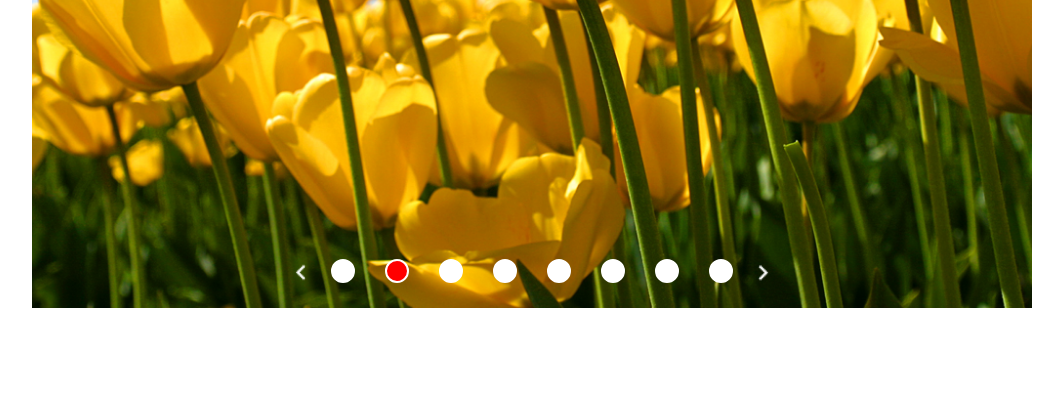
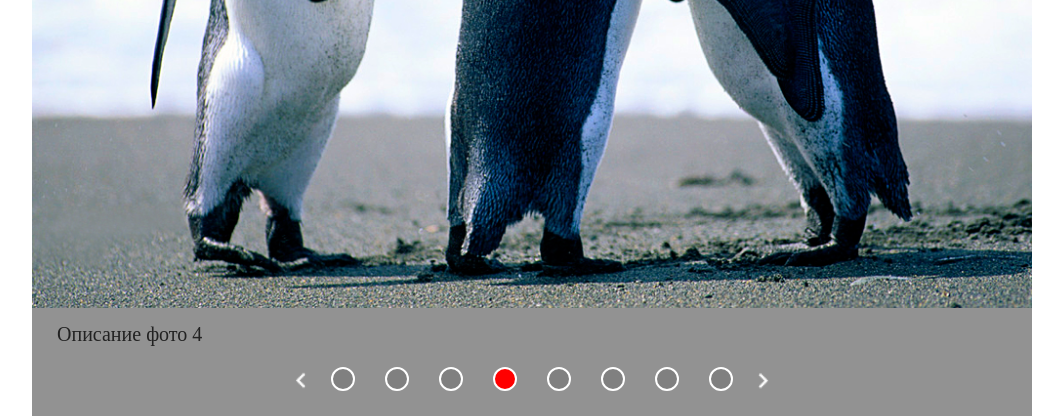
Before and after one commit to vit134/vit-gallery, a website: page app/index.html in a window 1280 px wide. Shown: the part 442-858 px from the top of the page, without its empty margins (108-1171 px from the left). Before the commit the page ends 800 px from the top, so only its background shows below. Drawn offline with Linux system fonts and the light colour scheme; files that its build step writes are made by us from their sources; files whose address does not match are found by name.

Commit message:
v2.5/ w change description position

```diff
--- a/app/index.html
+++ b/app/index.html
@@ -10,51 +10,51 @@
 <body>
     <div class="wrapper">
         <div class="gallery">
-            <div class="gallery__img-block current">
+            <div class="gallery__img-block ">
                 <span class="">
-                    очень толстая фотка
+                    Описание фото 1
                 </span>
                 <img src="http://elitefon.ru/images/201503/elitefon.ru_38824.jpg" class="">
             </div>
             <div class="gallery__img-block">
                 <span class="">
-                    Описание фото 1
+                    Описание фото 2
                 </span>
                 <img src="app/images/Tulips.jpg" class="">
             </div>
             <div class="gallery__img-block ">
                 <span class="">
-                    Описание фото 2
+                    Описание фото 3
                 </span>
                 <img src="http://placekitten.com/360/200" class="">
             </div>
-            <div class="gallery__img-block ">
+            <div class="gallery__img-block current">
                 <span class="">
-                    Описание фото 3
+                    Описание фото 4
                 </span>
                 <img src="app/images/Penguins.jpg" class="">
             </div>
             <div class="gallery__img-block">
                 <span class="">
-                    Описание фото 4
+                    Описание фото 5
                 </span>
                 <img src="app/images/Lighthouse.jpg" class="">
             </div>
             <div class="gallery__img-block">
                 <span class="">
-                    Описание фото 5
+                    Описание фото 6
                 </span>
                 <img src="app/images/Koala.jpg" class="">
             </div>
             <div class="gallery__img-block">
                 <span class="">
-                    Описание фото 6
+                    Описание фото 7
                 </span>
                 <img src="app/images/Jellyfish.jpg" class="">
             </div>
             <div class="gallery__img-block">
                 <span class="">
-                    Описание фото 7
+                    Описание фото 8
                 </span>
                 <img src="http://placekitten.com/760/400" class="">
             </div>
--- a/app/scripts/repo/gallery.js
+++ b/app/scripts/repo/gallery.js
@@ -2,7 +2,7 @@
 /* eslint eqeqeq: 0 */
 
 
-/* v2.4/w */
+/* v2.5/w */
 
 
 (function($){
@@ -20,7 +20,7 @@
             controlsClass: 'gallery__controls',
             animateSpeed: 1000,
             imgPadding: 15,
-            autoplay: true,
+            autoplay: false,
             autoplayDelay: 3000,
 
         }, options);
@@ -28,12 +28,14 @@
 
         //Default variables
         var $this = $(this) // .gallery
+          , $galleryBlock
           , $imgBlock = $this.find('.'+ settings.imgBlockClass) // .gallery__img-block
           , $controlsBlock = $this.find('.'+ settings.controlsClass) // .gallery__controls
           , $prevButton // .gallery .prev
           , $nextButton // .gallery .next
           , $controlsItem // .gallery__controls__item
           , $galleryInner // .gallery__inner
+          , $descriptionBlock
           , galleryInnerPosition // css left of gallery inner
           , $currentBlock // .gallery__img-block.current
           , currentBlockIndex // index of current block
@@ -41,8 +43,10 @@
 
 
         //Classess
-        var _galleryInnerClass = 'gallery__inner';
+        var _galleryInnerClass = 'gallery__inner'
+          , _galleryDescriptionClass = 'gallery__description-block';
 
+        //Timer
         var sliderTimer;
 
         function updatevariables() {
@@ -53,12 +57,14 @@
             $controlsItem = $('.gallery__controls__item');
             $galleryInner = $('.gallery__inner');
             $currentBlock = $galleryInner.find('.gallery__img-block.current');
+            $descriptionBlock = $imgBlock.find('.gallery__img-block__description');
             currentBlockIndex = $currentBlock.index();
         }
 
         function updateSlideVariables() {
             $currentBlock = $galleryInner.find('.gallery__img-block.current');
             currentBlockIndex = $currentBlock.index();
+            $descriptionBlock = $imgBlock.find('.gallery__img-block__description');
             //console.log(currentBlockIndex);
             //console.log(galleryInnerPosition)
         }
@@ -180,6 +186,25 @@
             updatevariables();
         }
 
+        function createDescription() {
+            $galleryBlock.after('<div class="' + _galleryDescriptionClass + '"></div>');
+
+            //console.log(currentBlockIndex);
+            $descriptionBlock.each(function() {
+                $('.' + _galleryDescriptionClass).append($(this));
+            })
+
+            $descriptionBlock.eq(currentBlockIndex).addClass('current');
+
+            updatevariables();
+        }
+
+        function changeDescription(currentIndex, index) {
+            $descriptionBlock = $('.' + _galleryDescriptionClass).find('.gallery__img-block__description');
+            $descriptionBlock.eq(currentIndex).removeClass('current');
+            $descriptionBlock.eq(index).addClass('current');
+        }
+
         function showImg() {
             $imgBlock.each(function(index){
                 if (index != 0) {
@@ -206,16 +231,19 @@
 
                 $('.gallery__controls__item:eq('+  currentBlockIndex +')').addClass('current');
 
-                updateSlideVariables();
+                //updateSlideVariables();
 
                 if (settings.autoplay ) {
                     clearInterval(sliderTimer);
                     autoplay();
                 }
 
+                changeDescription(currentBlockIndex - 1, currentBlockIndex);
+
                 if (callback) {
                     callback();
                 }
+                updateSlideVariables();
             }
             return currentBlockIndex;
         }
@@ -246,6 +274,8 @@
                     autoplay();
                 }
 
+                changeDescription(currentBlockIndex + 1, currentBlockIndex);
+
                 if (callback) {
                     callback();
                 }
@@ -271,11 +301,15 @@
                 galleryInnerPosition = - ( $imgBlock.width() * ( thisIndex +  currentBlockIndex) +  galleryInnerPosition)
             }
 
+            changeDescription($galleryInner.find('.current').index(), thisIndex);
+
             $galleryInner.find('.current').removeClass('current');
             $imgBlock.eq(thisIndex).addClass('current');
 
             $controlsBlock.find('.current').removeClass('current');
             $controlsItem.eq(thisIndex).addClass('current');
+
+
 
             updateSlideVariables();
 
@@ -365,7 +399,7 @@
             setInnerWidth();
 
             createControls();
-
+            createDescription();
 
 
             getCurrentSlide();
--- a/app/styles/blocks/gallery/main.less
+++ b/app/styles/blocks/gallery/main.less
@@ -2,7 +2,7 @@
     width: 100%;
     overflow: hidden;
     position: relative;
-    background-color: #eee;
+    background-color: #929292;
 
     &__inner {
         font-size: 0;
@@ -23,7 +23,7 @@
         vertical-align: top;
         //padding-right: 15px;
 
-        &__description {
+        /*&__description {
             position: absolute;
             top: 50%;
             left: 0;
@@ -32,6 +32,16 @@
             font-weight: bold;
             color: #fff;
             z-index: 2;
+        }*/
+
+        &__description {
+            font-size: 20px;
+            color: #222;
+            display: none;
+
+            &.current {
+                display: inline-block;
+            }
         }
 
         &__img {
@@ -42,6 +52,10 @@
             background: url('@{blockPaths}/gallery/images/sunny.gif') center no-repeat;
             background-size: 40px;
         }
+    }
+
+    &__description-block {
+        padding: 15px 25px 0;
     }
 
     &__img-block:first-child {
@@ -67,7 +81,7 @@
             display: inline-block;
             width: 20px;
             height: 20px;
-            background: white;
+            background: grey;
             border: 2px solid white;
             margin: 0 15px;
             border-radius: 50%;
```
Also changed, not shown: dist/styles/__main.css, dist/styles/_main.css.
